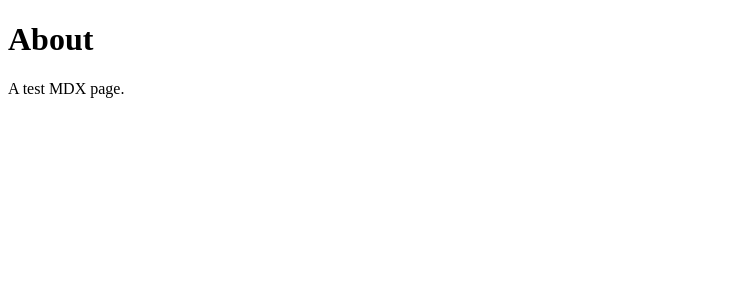
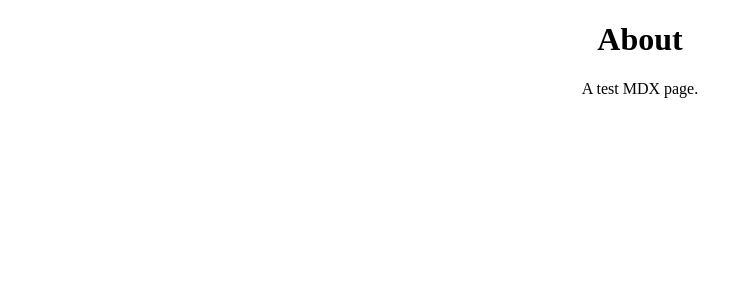
Before and after one commit to whoisryosuke/next-mdx-boilerplate, a Next.js app: page /about in a window 1280 px wide. Shown: the top 300 px of the page, without its empty margins (0-753 px from the left). Built offline with nearby package versions, Linux system fonts and the light colour scheme.

Commit message:
:sparkles: Import layout to MDX

```diff
--- /dev/null
+++ b/layouts/AboutPage.js
@@ -0,0 +1,9 @@
+import React from 'react'
+
+export default function AboutPage({children}) {
+    return (
+        <div style={{textAlign:"center"}}>
+            {children}
+        </div>
+    )
+}
--- a/pages/about.mdx
+++ b/pages/about.mdx
@@ -1,3 +1,9 @@
+import AboutPage from "../layouts/AboutPage"
+
+<AboutPage>
+
 # About
 
 A test MDX page.
+
+</AboutPage>
```
